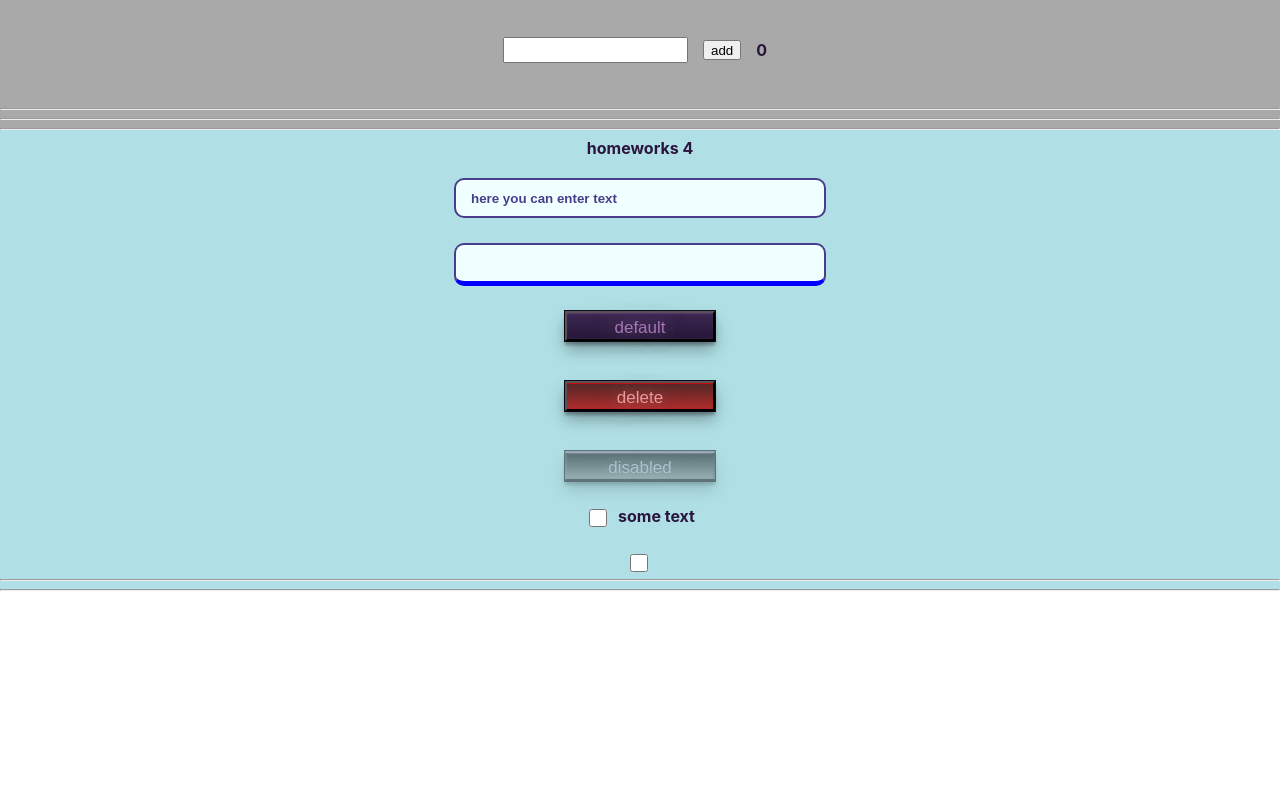
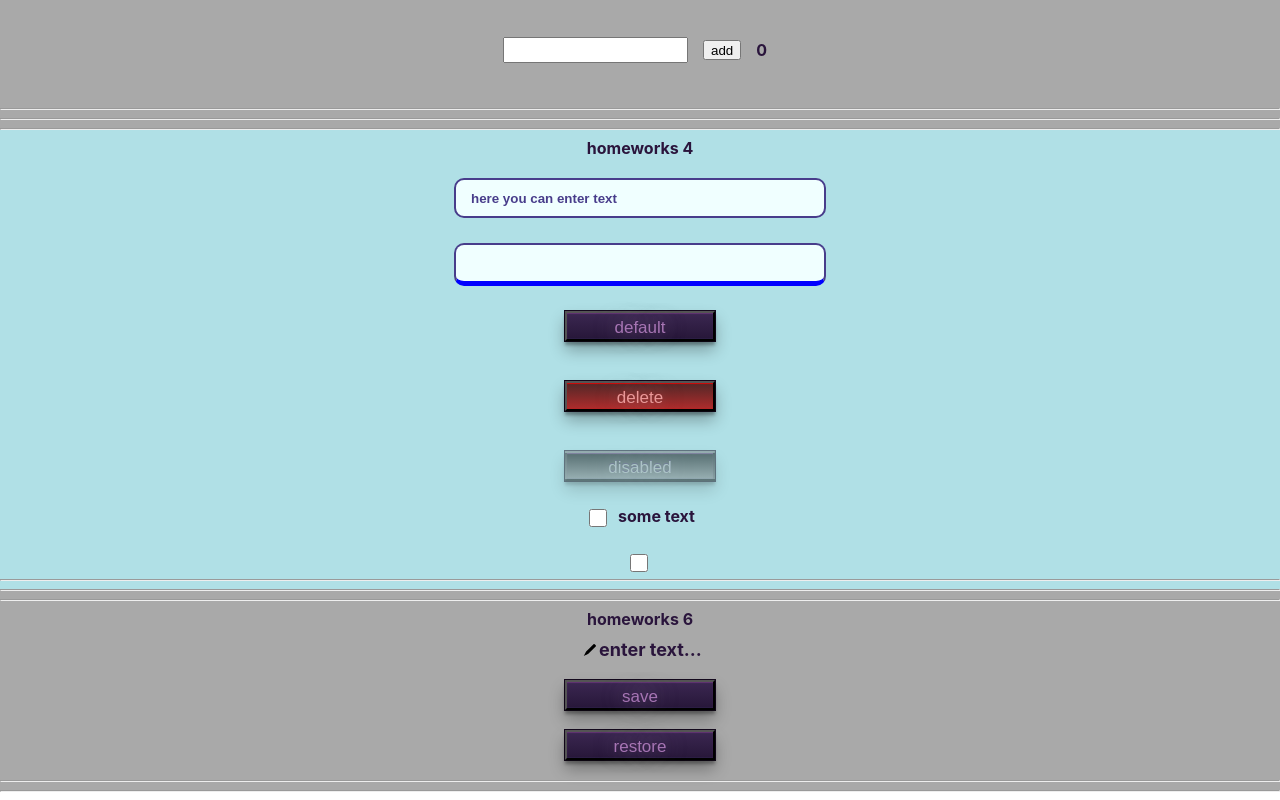
Before and after one commit to StepanAndrosov/IncubatorHomeWorks, a React (Create React App) app: page /#/pre-junior in a window 1280 px wide. Shown: the part 614-1414 px from the top of the page. Before the commit the page ends 1213 px from the top, so only its background shows below. Built offline with nearby package versions, Linux system fonts and the light colour scheme.

Commit message:
Homework 6: localStorage, implementation of switching the input field and span text

```diff
--- a/package.json
+++ b/package.json
@@ -20,7 +20,7 @@
     "typescript": "~3.7.2",
     "uuid": "^8.3.2"
   },
-  "homepage": "https://StepanAndrosov.github.io/ncubatorHomeWorks",
+  "homepage": "https://StepanAndrosov.github.io/IncubatorHomeWorks",
   "scripts": {
     "start": "react-scripts start",
     "build": "react-scripts build",
--- a/src/p2-homeworks/h5/pages/PreJunior.tsx
+++ b/src/p2-homeworks/h5/pages/PreJunior.tsx
@@ -3,6 +3,7 @@ import HW1 from '../../h1/HW1'
 import HW2 from '../../h2/HW2'
 import HW3 from '../../h3/HW3'
 import HW4 from '../../h4/HW4'
+import HW6 from "../../h6/HW6";
 
 function PreJunior() {
     return (
@@ -11,7 +12,7 @@ function PreJunior() {
             <HW2/>
             <HW3/>
             <HW4/>
-            {/*<HW6/>*/}
+            <HW6/>
 
         </div>
     )
--- a/src/p2-homeworks/h6/HW6.tsx
+++ b/src/p2-homeworks/h6/HW6.tsx
@@ -10,7 +10,7 @@ function HW6() {
         saveState<string>('editable-span-value', value)
     }
     const restore = () => {
-        // setValue()
+        setValue(restoreState<string>('editable-span-value',  value))
     }
 
     return (
--- /dev/null
+++ b/src/p2-homeworks/h6/common/c4-SuperEditableSpan/SuperEditableSpan.module.css
@@ -0,0 +1,21 @@
+.editSpan {
+    display: inline-block;
+    padding-top: 10px;
+    cursor: pointer;
+    font-size: 18px;
+}
+.editSpan:not(.active):hover,
+.editSpan:not(.active):focus {
+    transition: color 500ms linear, text-shadow 500ms linear;
+    color: #fff;
+    text-shadow: 0 0 21px rgba(223, 206, 228, 0.5), 0 0 10px rgba(223, 206, 228, 0.4), 0 0 2px #2a153c;
+}
+.spanBlock {
+    display: flex;
+    justify-content: center;
+    align-items: end;
+}
+.spanBlock img {
+    padding-right: 3px;
+    max-width: 18px;
+}
--- a/src/p2-homeworks/h6/common/c4-SuperEditableSpan/SuperEditableSpan.tsx
+++ b/src/p2-homeworks/h6/common/c4-SuperEditableSpan/SuperEditableSpan.tsx
@@ -1,5 +1,7 @@
 import React, {DetailedHTMLProps, InputHTMLAttributes, HTMLAttributes, useState} from 'react'
 import SuperInputText from '../../../h4/common/c1-SuperInputText/SuperInputText'
+import style from './SuperEditableSpan.module.css'
+import pencilImg from './../image/pencil.svg'
 
 // тип пропсов обычного инпута
 type DefaultInputPropsType = DetailedHTMLProps<InputHTMLAttributes<HTMLInputElement>, HTMLInputElement>
@@ -31,22 +33,23 @@ const SuperEditableSpan: React.FC<SuperEditableSpanType> = (
     const {children, onDoubleClick, className, ...restSpanProps} = spanProps || {}
 
     const onEnterCallback = () => {
-        // setEditMode() // выключить editMode при нажатии Enter
+        setEditMode(false) // выключить editMode при нажатии Enter
 
         onEnter && onEnter()
     }
     const onBlurCallback = (e: React.FocusEvent<HTMLInputElement>) => {
-        // setEditMode() // выключить editMode при нажатии за пределами инпута
+        setEditMode(false) // выключить editMode при нажатии за пределами инпута
 
         onBlur && onBlur(e)
     }
     const onDoubleClickCallBack = (e: React.MouseEvent<HTMLSpanElement, MouseEvent>) => {
-        // setEditMode() // включить editMode при двойном клике
+
+        setEditMode(true) // включить editMode при двойном клике
 
         onDoubleClick && onDoubleClick(e)
     }
 
-    const spanClassName = `${'сделать красивый стиль для спана'} ${className}`
+    const spanClassName = `${style.editSpan} ${className}`
 
     return (
         <>
@@ -60,6 +63,8 @@ const SuperEditableSpan: React.FC<SuperEditableSpanType> = (
                         {...restProps} // отдаём инпуту остальные пропсы если они есть (value например там внутри)
                     />
                 ) : (
+                    <div className={style.spanBlock}>
+                        <div><img src={pencilImg}/></div>
                     <span
                         onDoubleClick={onDoubleClickCallBack}
                         className={spanClassName}
@@ -69,6 +74,7 @@ const SuperEditableSpan: React.FC<SuperEditableSpanType> = (
                         {/*если нет захардкодженного текста для спана, то значение инпута*/}
                         {children || restProps.value}
                     </span>
+                    </div>
                 )
             }
         </>
--- a/src/p2-homeworks/h6/localStorage/localStorage.ts
+++ b/src/p2-homeworks/h6/localStorage/localStorage.ts
@@ -1,5 +1,5 @@
 // вот вам функция для сохранения объектов в память браузера
-// (данные в этом хранилище сохраняться даже при перезагрузке компа):
+// (данные в этом хранилище сохранятся даже при перезагрузке компа):
 export function saveState<T>(key: string, state: T) {
     const stateAsString = JSON.stringify(state)
     localStorage.setItem(key, stateAsString)
```
Also changed, not shown: src/p1-main/m1-ui/u1-app/App.tsx (+0 -8 lines), src/p2-homeworks/h6/common/image/pencil.svg (added).
